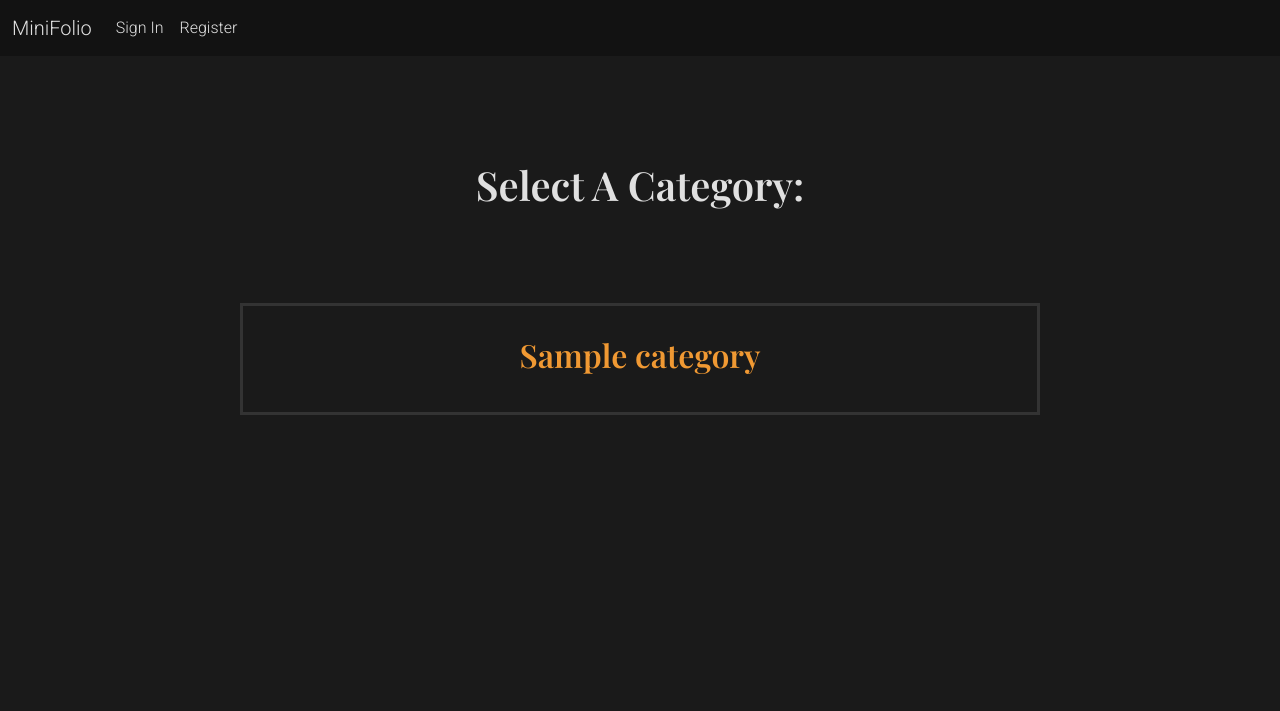
After one commit to JamieB92/MiniFolio-PP4, a Django app: page /categories/ in a window 1280 px wide. The commit adds this page. Shown: the top 711 px of the page. Run offline with Django 3.2, Linux system fonts and the light colour scheme; tables that the repository leaves empty hold one stand-in row (values such as "Sample post"); some libraries are stand-ins or nearby versions.

Commit message:
add all catefory page and style

```diff
--- a/home/urls.py
+++ b/home/urls.py
@@ -1,6 +1,6 @@
 from . import views
 from django.urls import path
-from .views import EditPost, DeletePost, PostSuperLike, PostUpVoted, PostDownVoted, CategoryView
+from .views import EditPost, DeletePost, PostSuperLike, PostUpVoted, PostDownVoted, CategoryView, AllCategories
 
 
 urlpatterns = [
@@ -14,5 +14,5 @@ urlpatterns = [
     path('<int:pk>/up-vote', PostUpVoted.as_view(), name='up-vote'),
     path('<int:pk>/down-vote', PostDownVoted.as_view(), name='down-vote'),
     path('category/<str:subject>/', CategoryView, name='category'),
-
+     path('categories/', views.AllCategories.as_view(), name="categories"),
 ]
--- a/home/views.py
+++ b/home/views.py
@@ -158,3 +158,17 @@ def CategoryView(request, subject):
     post_subjects = userPosts.objects.filter(category=subject)
 
     return render(request, 'specific-categories.html', {'subject':subject.title(), 'post_subjects':post_subjects})
+
+
+# All Categories
+
+class AllCategories(generic.ListView):
+    model = userPosts
+    template_name = 'all-categories.html'
+    subject = category.objects.all()
+
+    def get_context_data(self, *args, **kwargs):
+        subject_menu = category.objects.all()
+        context = super(AllCategories, self).get_context_data(*args, **kwargs)
+        context["subject_menu"] = subject_menu
+        return context
--- a/static/css/style.css
+++ b/static/css/style.css
@@ -378,11 +378,29 @@ button a:hover {
     margin: 10px;
  }
 
- /* Categories View */
+ /* Categories Views */
 
  .category-content {
     width: 1000px;
     margin-top: 10%;
+    padding: 30px 0 30px 0;
+    text-align: center;
+    border-style: solid;
+    background-color: rgb(35, 35, 35);
+    border-color: rgb(51, 51, 51);
+}
+
+.all-category-heading {
+
+        width: 1000px;
+        margin-top: 5%;
+        padding: 30px 0 30px 0;
+        text-align: center;
+}
+
+.all-category-content {
+    width: 800px;
+    margin: 5% 0 5% 0;
     padding: 30px 0 30px 0;
     text-align: center;
     border-style: solid;
--- /dev/null
+++ b/templates/all-categories.html
@@ -0,0 +1,18 @@
+{% extends "base.html" %}
+{% block content %}
+
+<div class="flex-ct">
+    <div class="all-category-heading">
+        <h1>Select A Category:</h1>
+    </div>
+</div>
+{% for item in subject_menu %}
+    <div class="flex-ct">
+        <div class="all-category-content">
+            <a href="{% url 'category' item %}"><h2>{{ item }}</h2></a>
+        </div>
+    </div>
+    {% endfor %}
+
+
+{% endblock %}
--- a/templates/base.html
+++ b/templates/base.html
@@ -41,6 +41,9 @@
                             <a class="nav-link" href="{% url 'profile' user.pk %}">Profile</a>
                         </li>
                         <li class="nav-item">
+                            <a class="nav-link " href="{% url 'categories' %}">Categories</a>
+                        </li>
+                        <li class="nav-item">
                             <a class="nav-link " href="{% url 'account_logout' %}">Sign Out</a>
                         </li>
                         {% else %}
```
